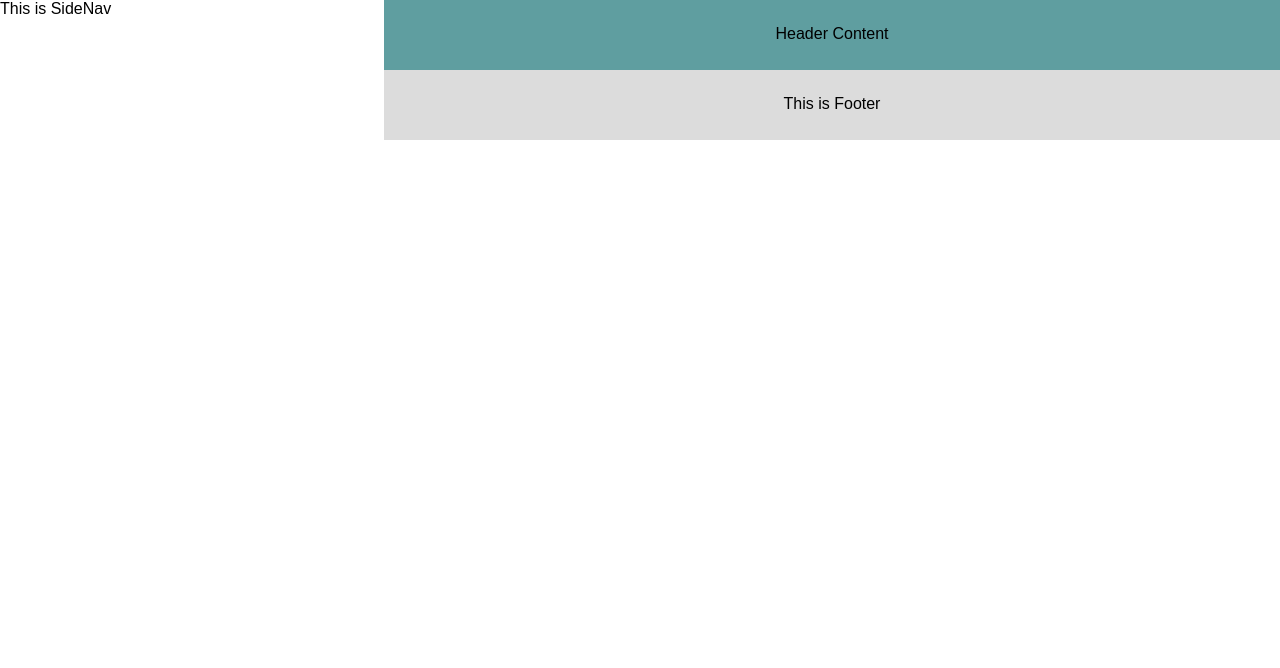
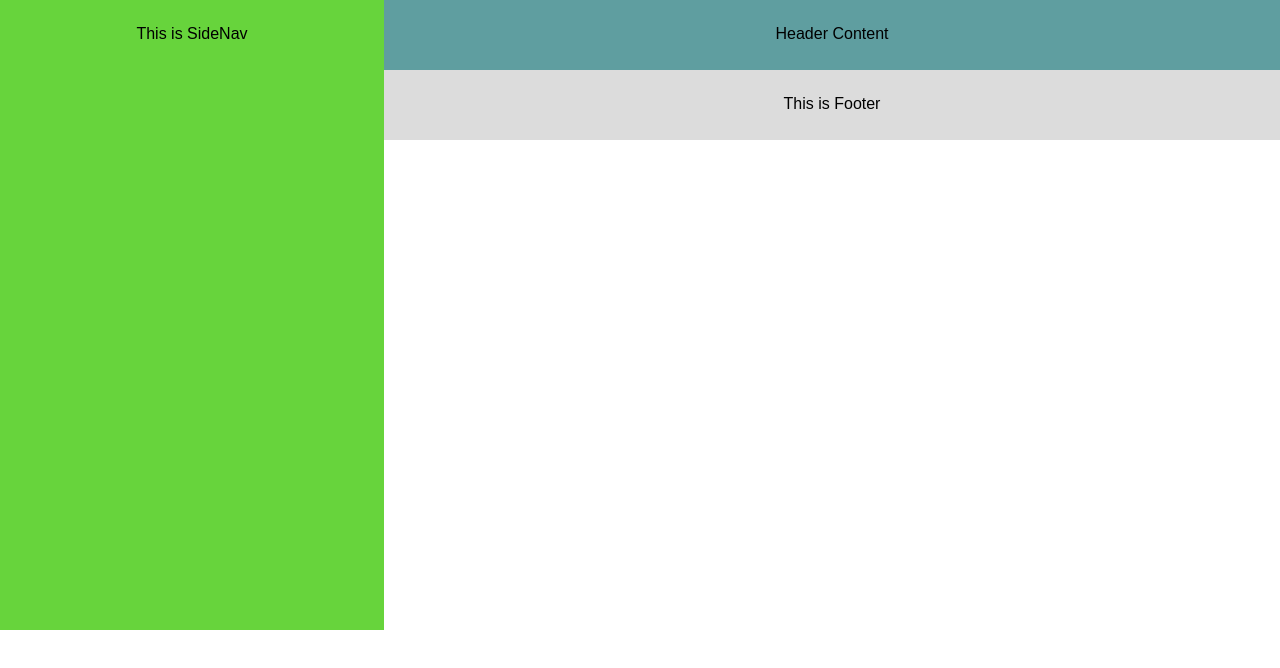
Before and after one commit to prabodhmeshram/traverse-my-history-web, a React (Create React App) app: page / in a window 1280 px wide. Shown: the top 668 px of the page. Built offline with nearby package versions, Linux system fonts and the light colour scheme.

Commit message:
Styling sidenavbar

```diff
--- /dev/null
+++ b/src/components/SideNav/sidenav.css
@@ -0,0 +1,6 @@
+.sidenav-content {
+  height: 100%;
+  background-color: rgb(103, 212, 60);
+  text-align: center;
+  padding: 25px 0px 5px 0px;
+}
--- a/src/components/SideNav/sidenav.js
+++ b/src/components/SideNav/sidenav.js
@@ -1,8 +1,9 @@
 import React from "react";
+import './sidenav.css';
 export const SideNav = () => {
 
     return (
-        <div>
+        <div className='sidenav-content'>
             This is SideNav
         </div>
     )
--- a/src/containers/Dashboard/dashboard.css
+++ b/src/containers/Dashboard/dashboard.css
@@ -1,11 +1,12 @@
 .container{
     width:100%;
-    height: 100%;
+    height: 600px;
 }
 
 .sidenav-container{
     width: 30%;
-    float: left
+    float: left;
+    height: 100%;
 }
 
 .content{
```
